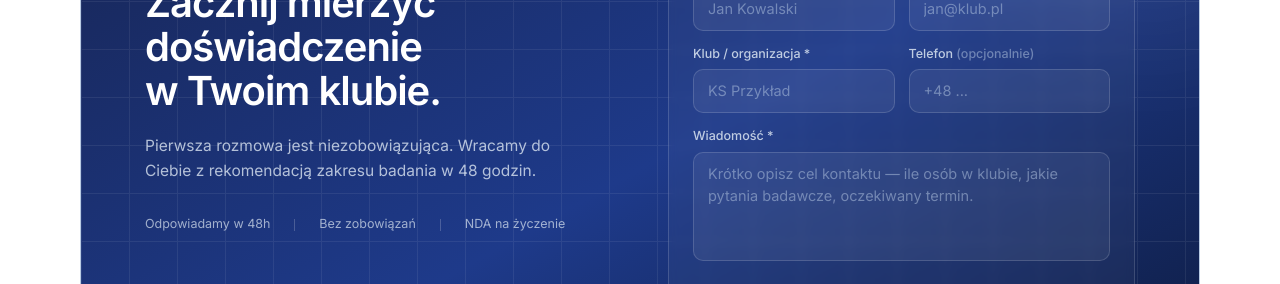
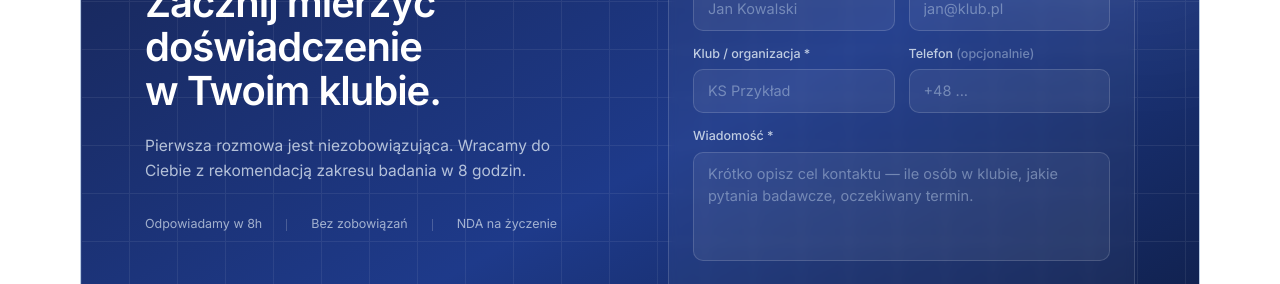
Before and after one commit to Kylog1/SportProSpace, a Next.js app: page / in a window 1280 px wide. Shown: the part 7060-7344 px from the top of the page. Built offline with nearby package versions, Linux system fonts and the light colour scheme.

Commit message:
Change response time from 48h to 8h across all copy

```diff
--- a/app/artykuly/[slug]/page.tsx
+++ b/app/artykuly/[slug]/page.tsx
@@ -239,7 +239,7 @@ export default function ArticlePage({ params }: Props) {
                         Chcesz zbadać NPS w swoim klubie?
                       </p>
                       <p className="mt-1.5 text-[12.5px] leading-relaxed text-white/70">
-                        Bezpłatna konsultacja — wrócimy do Ciebie w 48 godzin.
+                        Bezpłatna konsultacja — wrócimy do Ciebie w 8 godzin.
                       </p>
                       <Link
                         href="/#contact"
@@ -341,7 +341,7 @@ export default function ArticlePage({ params }: Props) {
             </h2>
             <p className="mx-auto mt-3 max-w-xl text-[15.5px] leading-relaxed text-muted-foreground">
               Pierwsza rozmowa jest bezpłatna i niezobowiązująca. Wrócimy do
-              Ciebie z propozycją zakresu badania w 48 godzin.
+              Ciebie z propozycją zakresu badania w 8 godzin.
             </p>
             <div className="mt-7 flex flex-wrap items-center justify-center gap-3">
               <Button asChild size="lg">
--- a/components/sections/CTASection.tsx
+++ b/components/sections/CTASection.tsx
@@ -30,11 +30,11 @@ export function CTASection() {
               </h2>
               <p className="mt-5 max-w-md text-[15.5px] leading-relaxed text-navy-100/80">
                 Pierwsza rozmowa jest niezobowiązująca. Wracamy do Ciebie z
-                rekomendacją zakresu badania w 48 godzin.
+                rekomendacją zakresu badania w 8 godzin.
               </p>
 
               <div className="mt-8 flex flex-wrap items-center gap-x-6 gap-y-1 text-[12.5px] text-navy-100/70">
-                <span>Odpowiadamy w 48h</span>
+                <span>Odpowiadamy w 8h</span>
                 <span className="hidden h-3 w-px bg-white/20 sm:block" />
                 <span>Bez zobowiązań</span>
                 <span className="hidden h-3 w-px bg-white/20 sm:block" />
--- a/components/sections/ContactForm.tsx
+++ b/components/sections/ContactForm.tsx
@@ -53,7 +53,7 @@ export function ContactForm() {
         <div>
           <h3 className="text-lg font-semibold tracking-tight">Wiadomość wysłana.</h3>
           <p className="mt-1 text-[14.5px] leading-relaxed text-navy-100/80">
-            Dziękujemy. Wracamy do Ciebie z odpowiedzią w ciągu 48 godzin.
+            Dziękujemy. Wracamy do Ciebie z odpowiedzią w ciągu 8 godzin.
           </p>
         </div>
         <button
```
